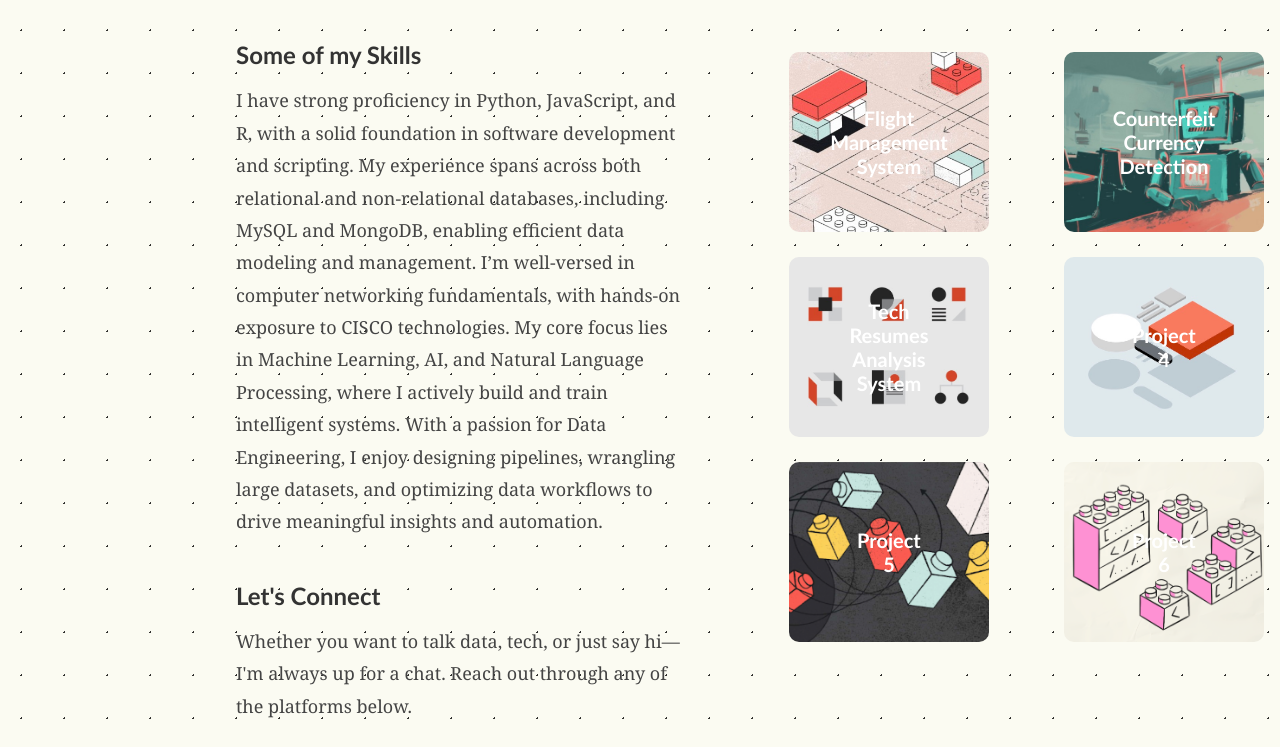
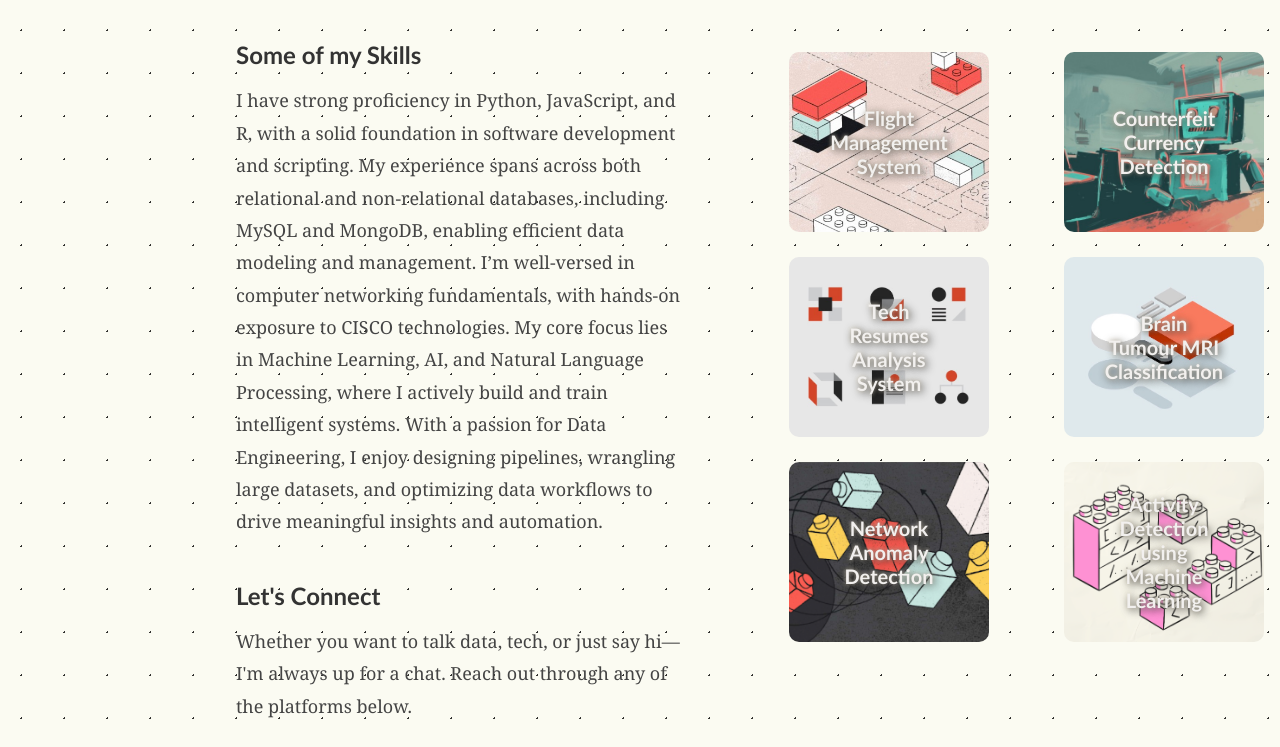
Before and after one commit to shaheersighs/my-portfolio, a React app: page / in a window 1280 px wide. Shown: the part 679-1426 px from the top of the page. Built offline with nearby package versions, Linux system fonts and the light colour scheme; grey boxes are pictures that could not be loaded.

Commit message:
Improve project title contrast and highlight; style tweaks

```diff
--- a/src/Portfolio.js
+++ b/src/Portfolio.js
@@ -113,9 +113,9 @@ export default function Portfolio() {
           <a href="https://github.com/shaheersighs/Flight-Management-System" className="project-box" style={{ backgroundImage: `url(${project1})` }}>Flight Management System</a>
           <a href="https://github.com/shaheersighs/Counterfeit-Currency-Detection" className="project-box" style={{ backgroundImage: `url(${project2})` }}>Counterfeit Currency Detection</a>
           <a href="https://github.com/shaheersighs/Tech-Resumes-Analysis" className="project-box" style={{ backgroundImage: `url(${project3})` }}>Tech Resumes Analysis System</a>
-          <a href="https://github.com/shaheersighs/project4" className="project-box" style={{ backgroundImage: `url(${project4})` }}>Project 4</a>
-          <a href="https://github.com/shaheersighs/project5" className="project-box" style={{ backgroundImage: `url(${project5})` }}>Project 5</a>
-          <a href="https://github.com/shaheersighs/project6" className="project-box" style={{ backgroundImage: `url(${project6})` }}>Project 6</a>
+          <a href="https://github.com/shaheersighs/Brain-Tumour-MRI-Classification" className="project-box" style={{ backgroundImage: `url(${project4})` }}>Brain Tumour MRI Classification</a>
+          <a href="https://github.com/shaheersighs/Network-Anomaly-Detection-Using-Clustering-methods" className="project-box" style={{ backgroundImage: `url(${project5})` }}>Network Anomaly Detection</a>
+          <a href="https://github.com/shaheersighs/Activity-Detection-using-Machine-Learning" className="project-box" style={{ backgroundImage: `url(${project6})` }}>Activity Detection using Machine Learning</a>
         </div>
       </div>
     </div>
--- a/src/styles.css
+++ b/src/styles.css
@@ -153,7 +153,8 @@ body {
     font-family: "Trebuchet MS", Helvetica, sans-serif;
     font-weight: bold;
     text-decoration: none;
-    color: rgb(255, 255, 255);
+    text-shadow: 2px 2px 8px rgba(0,0,0,0.8), 0 0 4px #e9e1cc;
+    color: rgb(242, 240, 238);
     width: 80px; /* Set a fixed width */
     height: 60px; /* Set a fixed height to make it square */
     display: flex;
```
